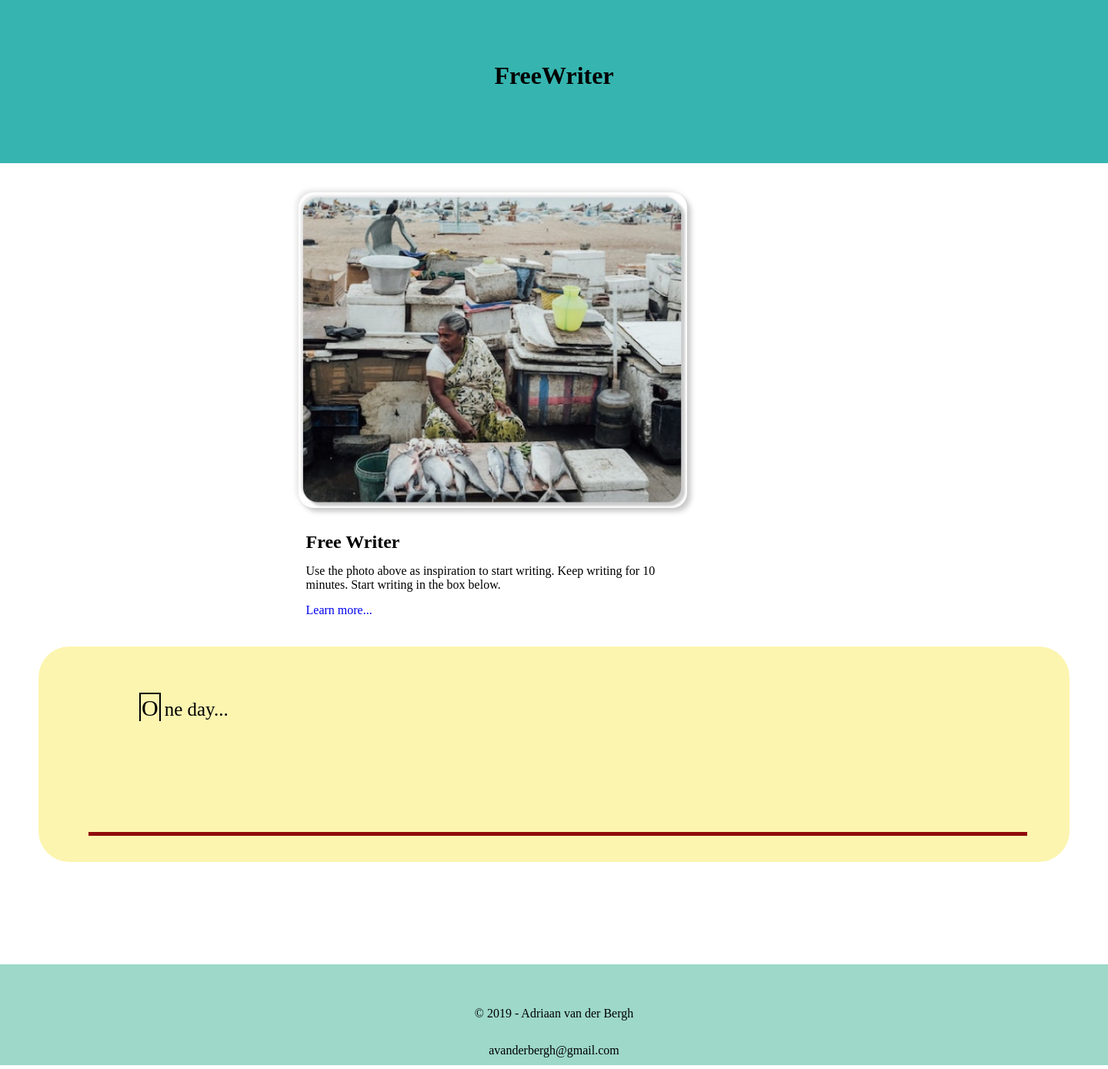
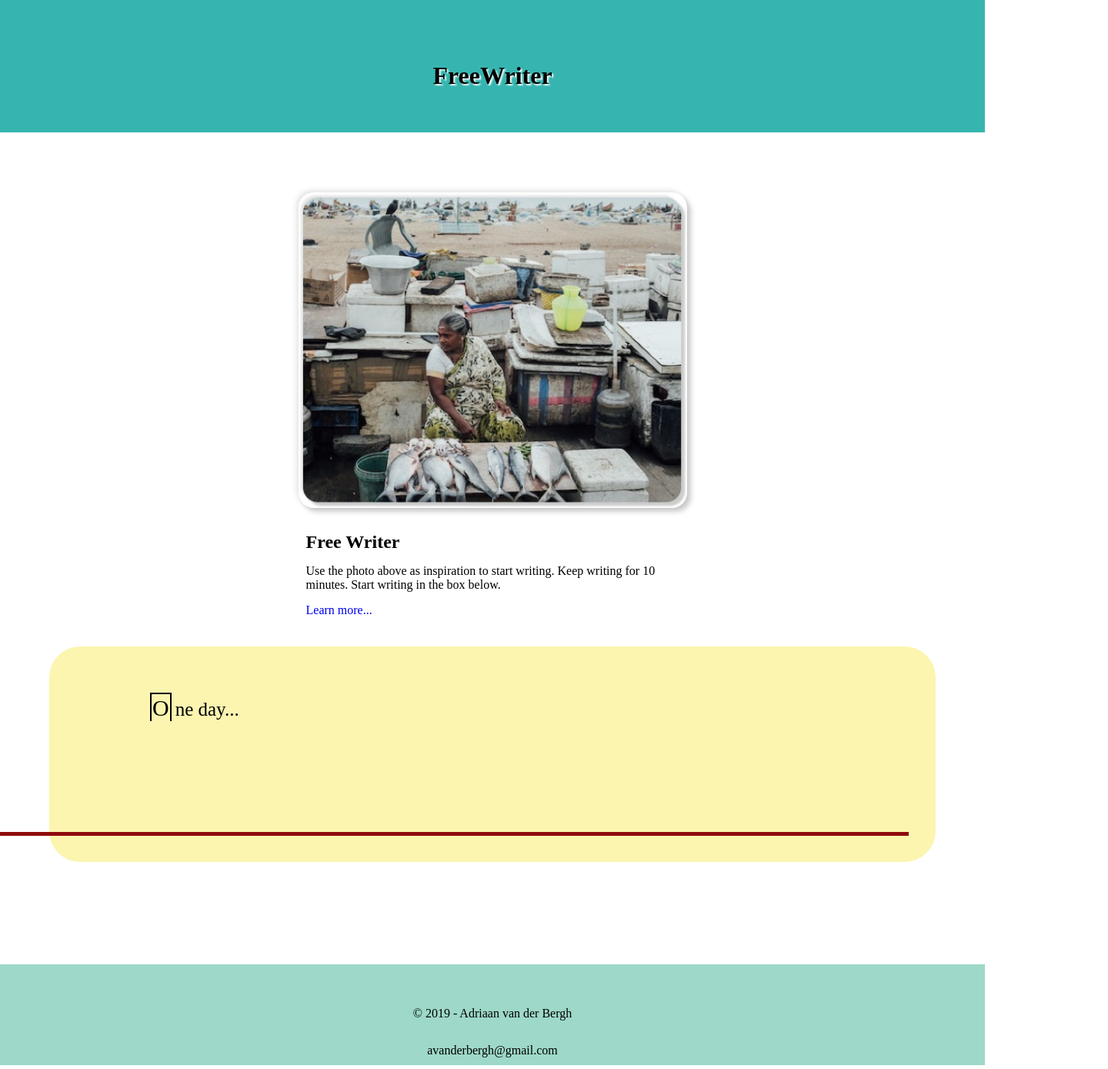
Before and after one commit to flyooy/SuperCode_Aufgaben, a plain HTML site: page 27:05 Day4 Git_Einfuehrung/index.html in a window 1280 px wide. Shown: the whole page at 77% size, 1440 px wide, since content can reach past the window. Drawn offline with Linux system fonts and the light colour scheme.

Commit message:
kleinere Korrekturen main div,div::after, header h1, footer

```diff
--- a/27:05 Day4 Git_Einfuehrung/assets/css/style.css
+++ b/27:05 Day4 Git_Einfuehrung/assets/css/style.css
@@ -3,23 +3,25 @@
     padding:0;
 }
 
-div {
-    width: 1440px;
-    height: 211.75px;
+header div {
+    width: 100%;
+    height: 171.75px;
     background-color:#36B5B0;
 
 }
 
-h1{
+header h1{
     text-align: center;
     padding: 80px;
+    text-shadow: 2px 2px 2px white;
+
 }
 
-h1:hover{
-    transform: rotate(25deg);
+header h1:hover{
+    transform: rotate(-15deg);
 }
 
-img{
+main img{
     position: absolute;
 width: 505px;
 height: 410px;
@@ -30,11 +32,11 @@ border-radius: 20px;
 
 }
 
-img:hover {
+main img:hover {
     transform: scale(1.1);
 }
 
-section{
+main section{
 position: absolute;
 width: 485px;
 height: 122.91px;
@@ -42,30 +44,32 @@ left: calc(50% - 485px/2);
 top: 690.5px;
 }
 
-section h2{
+main section h2{
     margin-bottom: 15px;
 }
 
-section p{
+main section p{
     margin-bottom: 15px;
 }
 
-section a{
+main section a{
     text-decoration: none;
 }
 
-section a:hover{
+main section a:hover{
     color: blueviolet;
 }
 
 main div{
 position: absolute;
-width: 1340px;
+max-width: 1340px;
+width: 90%;
 height: 280px;
-left: 50px;
+left: 50%;
 top: 840.41px;
 background: #FCF5B0;
 border-radius: 40px;
+transform: translateX(-50%);
 }
 
 main div::after{
@@ -77,7 +81,7 @@ main div::after{
     border-bottom: 5px solid rgb(144, 11, 11);
     display:block;
     top: 220.41px;
-    right: 55px;
+    right: 35px;
 }
 
 main div p{
@@ -121,7 +125,7 @@ main div input:focus {
 
 footer{
     position: absolute;
-    width: 1440px;
+    width: 100%;
     height: 131px;
     background-color: #9DD8C8;
     top: 1253px;
```
